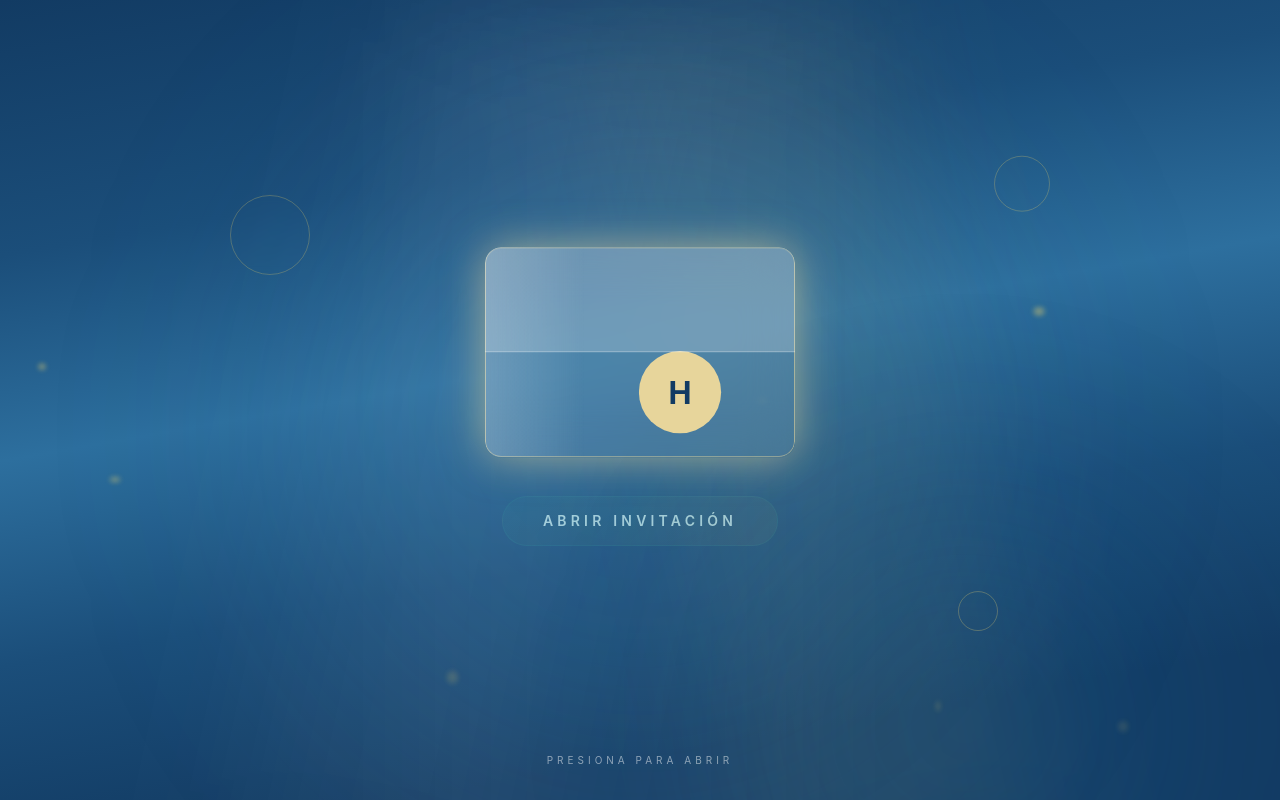
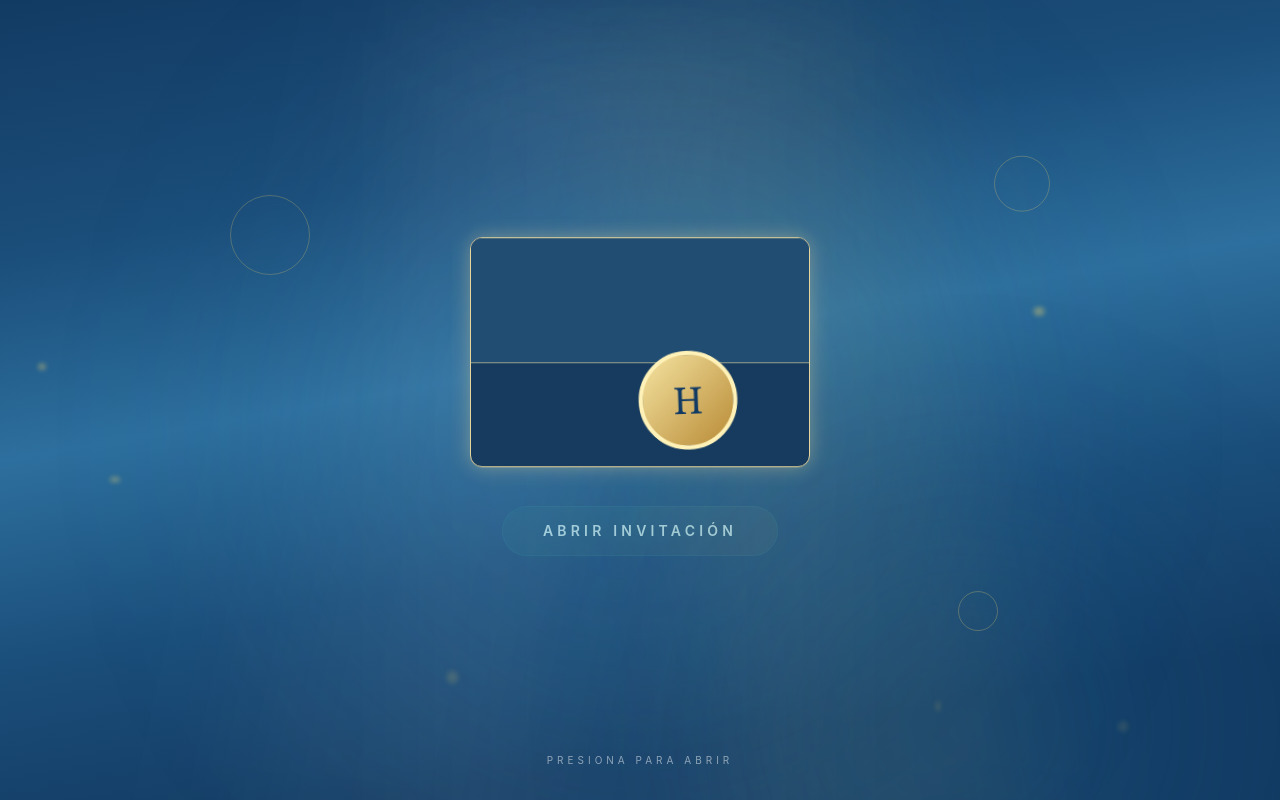
Before and after one commit to Steve0365/XVInvitaacion, a Next.js app: page / in a window 1280 px wide. Built offline with nearby package versions, Linux system fonts and the light colour scheme.

Commit message:
Add files via upload

```diff
--- a/components/EnvelopeScreen.jsx
+++ b/components/EnvelopeScreen.jsx
@@ -12,8 +12,8 @@ export default function EnvelopeScreen({ onOpen }) {
   const handleOpen = useCallback(() => {
     if (phase !== 'idle') return
     setPhase('opening')
-    setTimeout(() => setPhase('done'), 5000)
-    setTimeout(() => onOpen(), 5600)
+    setTimeout(() => setPhase('done'), 3800)
+    setTimeout(() => onOpen(), 4500)
   }, [phase, onOpen])
 
   if (!mounted) return null
@@ -115,45 +115,44 @@ export default function EnvelopeScreen({ onOpen }) {
           />
 
           <motion.div
-            className="relative w-[310px] h-[210px] rounded-2xl overflow-hidden cursor-pointer"
+            className="relative w-[340px] h-[230px] cursor-pointer"
             onClick={handleOpen}
+            animate={{ y: [0, -8, 0] }}
+            transition={{ duration: 4, repeat: Infinity, ease: "easeInOut" }}
+          >
+            <motion.div
+              className="absolute inset-0 rounded-xl overflow-hidden bg-[#163b5f] border border-[#E7D59B]"
               animate={{
-              y: [0, -8, 0],
                 boxShadow: [
-                "0 0 20px rgba(231,213,155,0.25)",
-                "0 0 45px rgba(231,213,155,0.65)",
-                "0 0 20px rgba(231,213,155,0.25)"
+                  "0 0 15px rgba(231,213,155,.3)",
+                  "0 0 45px rgba(231,213,155,.9)",
+                  "0 0 15px rgba(231,213,155,.3)"
                 ]
               }}
-            transition={{
-              duration: 4,
-              repeat: Infinity,
-              ease: "easeInOut"
-            }}
+              transition={{ duration: 3, repeat: Infinity }}
             >
-            <div className="absolute inset-0 bg-white/10 backdrop-blur-xl border border-[#E7D59B]/60 rounded-2xl" />
+              <div className="absolute inset-0 pointer-events-none">
+                <div className="absolute bottom-0 left-0 w-full h-full border-b border-[#E7D59B]/70 rotate-[34deg] origin-bottom-left" />
+                <div className="absolute bottom-0 right-0 w-full h-full border-b border-[#E7D59B]/70 rotate-[-34deg] origin-bottom-right" />
+                <div className="absolute top-1/2 left-0 w-full border-t border-[#E7D59B]/40" />
+              </div>
 
               <motion.div
-              className="absolute inset-0 bg-gradient-to-r from-transparent via-white/30 to-transparent"
-              animate={{ x: [-300, 300] }}
-              transition={{ duration: 5, repeat: Infinity }}
+                className="absolute top-0 left-0 w-full h-[55%] bg-[#214d73] origin-top border-b border-[#E7D59B]/60"
+                animate={phase !== 'idle' ? { rotateX: -170, opacity: .2 } : { rotateX: 0 }}
+                transition={{ duration: 1.8, ease: [0.16, 1, 0.3, 1] }}
               />
 
               {phase === 'idle' && (
                 <motion.div
-                className="absolute left-1/2 top-1/2 -translate-x-1/2 -translate-y-1/2 w-20 h-20 rounded-full bg-[#E7D59B] flex items-center justify-center text-[#123B63] text-3xl font-bold"
-                animate={{ scale: [1, 1.08, 1] }}
+                  className="absolute left-1/2 top-1/2 -translate-x-1/2 -translate-y-1/2 w-24 h-24 rounded-full bg-gradient-to-br from-[#F4E3A1] to-[#B88A35] flex items-center justify-center text-[#123B63] text-4xl font-serif border-4 border-[#FFF2B8]"
+                  animate={{ scale: [1, 1.08, 1], rotate: [0, 3, -3, 0] }}
                   transition={{ duration: 2, repeat: Infinity }}
                 >
                   H
                 </motion.div>
               )}
-
-            <motion.div
-              className="absolute top-0 left-0 w-full h-1/2 bg-white/20 border-b border-white/30 origin-top"
-              animate={phase !== 'idle' ? { rotateX: -160, opacity: 0 } : { rotateX: 0 }}
-              transition={{ duration: 1.5, ease: [0.23, 1, 0.32, 1] }}
-            />
+            </motion.div>
 
             {phase !== 'idle' && (
               <motion.div
```
Lines whose indentation alone changed are shown as unchanged.
